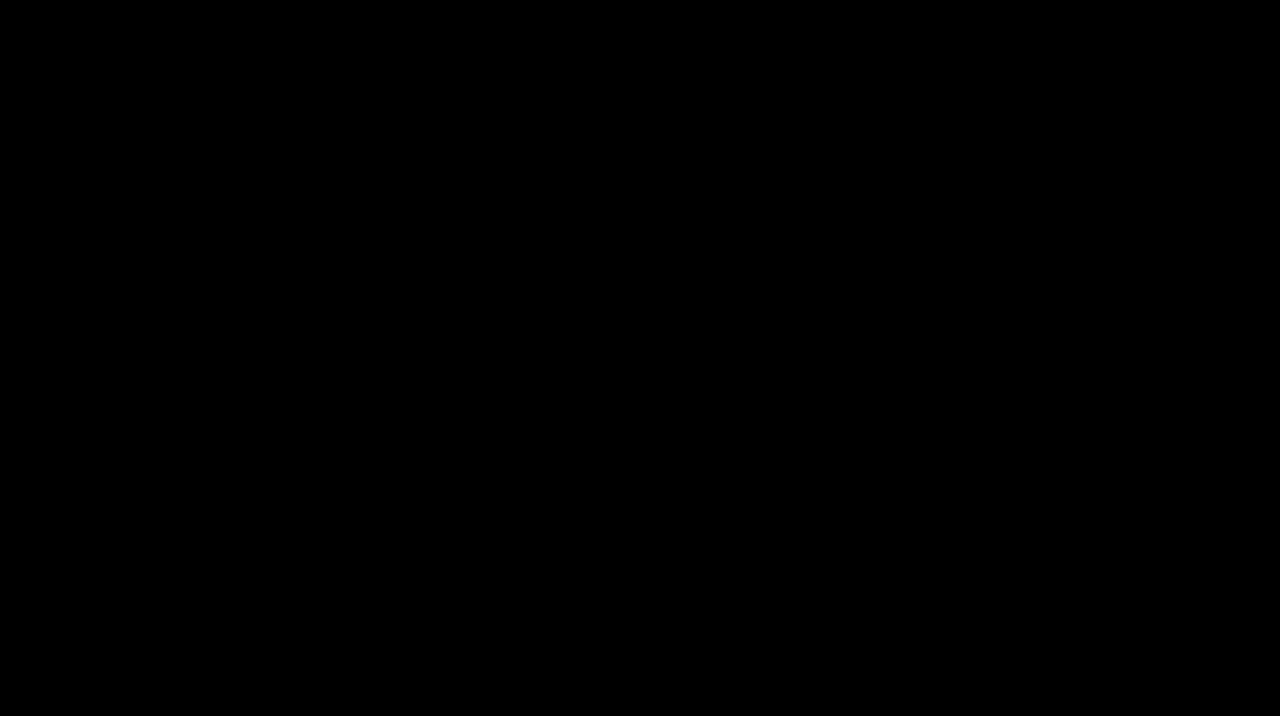
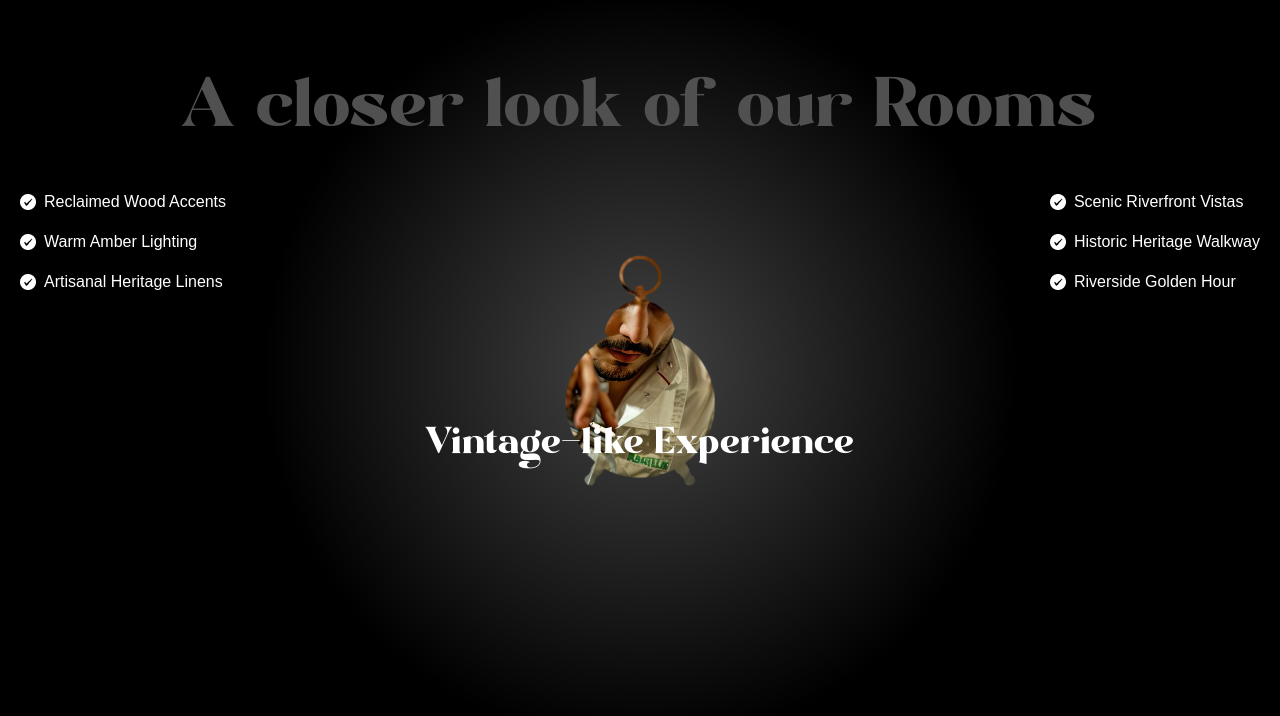
Before and after one commit to Franciumjr/gsap_landing, a React (Vite) app: page / in a window 1280 px wide. Shown: the part 2844-3560 px from the top of the page. Before the commit the page ends 2732 px from the top, so only its background shows below. Built offline with nearby package versions, Linux system fonts and the light colour scheme; a web font is replaced by a local one.

Commit message:
Added art component

```diff
--- a/src/App.jsx
+++ b/src/App.jsx
@@ -5,6 +5,7 @@ import Rooms from './components/Rooms.jsx'
 import gsap from 'gsap';
 import { ScrollTrigger, SplitText } from 'gsap/all';
 import About from "./components/About.jsx"
+import Art from './components/Art.jsx';
 
 gsap.registerPlugin(ScrollTrigger, SplitText);
 
@@ -15,6 +16,7 @@ const App = () => {
       <Hero></Hero>
       <Rooms></Rooms>
       <About></About>
+      <Art></Art>
     </main>
   )
 }
--- a/src/components/About.jsx
+++ b/src/components/About.jsx
@@ -37,7 +37,7 @@ const About = () => {
             <div className="content">
                 <div className="md:col-span-8">
                     <p className='badge'>Near-Perfect Rooms</p>
-                    <h2>Your stay matters <span className='text-white'>-</span>from the room to the toilet .</h2>
+                    <h2>Your stay matters <span className='text-white'>-</span>from the room all the way to the toilet .</h2>
 
                 </div>
                 <div className="sub-content">
--- a/src/components/Art.jsx
+++ b/src/components/Art.jsx
@@ -1,10 +1,82 @@
 import React from 'react'
+import gsap from 'gsap'
+import { useGSAP } from '@gsap/react'
+import { features, goods } from '../constants'
+import { useMediaQuery } from 'react-responsive'
+const Art = () => {
 
-const Art = () => {
+  const isMobile = useMediaQuery({maxWidth: 767});
+  useGSAP(() => {
+    const start = isMobile ? 'top 20%' : 'top top';
+
+    const tlmask = gsap.timeline({
+      scrollTrigger: {
+        trigger: '#art',
+        start,
+        end: 'bottom center',
+        scrub: 1.5,
+        pin: true,
+      }
+    }
+    )
+    tlmask
+    .to(".will-fade", {
+      opacity: 0,
+      stagger: 0.5,
+      ease: 'power1.inOut',
+    })
+    .to(".masked-img", {
+      scale: 1.4,
+      maskPosition: 'center',
+      maskSize: '400%',
+      duration: 2,
+      ease: 'power3.inOut',
+    })
+    .to(".masked-content", {
+      opacity: 1,
+      duration: 1,
+      ease: 'power3.inOut'
+    })
+  }, [])
+
   return (
-    <div>
+    <section id='art'>
+      <div className="container mx-auto h-full pt-20 ">
+        <h2 className='will-fade'>A closer look of our Rooms</h2>
+        <div className="content">
+          <ul className='space-y-4 will-fade'>
+            {features.map((feature, index) => (
+              <li key={index} className='flex items-center gap-2'>
+              <img src="/images/check.png" alt="check" />
+              <p>{feature}</p>
+              </li>
 
-    </div>
+            ))
+            }
+          </ul>
+          <div className="cocktail-img">
+            <img src="/images/under-img.jpg" className='abs-center masked-img size-full object-contain' alt="" />
+          </div>
+          <ul className='space-y-4 will-fade'>
+            {goods.map((good, index) => (
+              <li key={index} className='flex items-center justify-start gap-2'>
+              <img src="/images/check.png" alt="check" />
+              <p className='md:w-fit w-60'>{good}</p>
+              </li>
+
+            ))
+            }
+          </ul>
+        </div>
+        <div className="masked-container">
+          <h2 className="will-fade">Vintage-like Experience</h2>
+          <div className="masked-content">
+            <h3>Made with Craft, Poured with Passion</h3>
+            <p>Not just a Hotel. Rather an Experience.</p>
+          </div>
+        </div>
+      </div>
+    </section>
   )
 }
 
--- a/src/constants/index.js
+++ b/src/constants/index.js
@@ -63,5 +63,17 @@ const mockTailLists = [
  },
 ];
 
+const features = [
+	"Reclaimed Wood Accents",
+	"Warm Amber Lighting",
+	"Artisanal Heritage Linens",
+]
 
-export { navLinks , cocktailLists, mockTailLists};
+const goods = [
+	"Scenic Riverfront Vistas",
+	"Historic Heritage Walkway",
+	"Riverside Golden Hour",
+]
+
+
+export { navLinks , cocktailLists, mockTailLists, features, goods};
--- a/src/index.css
+++ b/src/index.css
@@ -53,7 +53,7 @@ body {
 }
 
 @utility masked-img {
-    mask-image: url("/images/mask-img.png");
+    mask-image: url("/images/masked-img.png");
     mask-repeat: no-repeat;
     mask-position: center;
     mask-size: 50%;
@@ -244,7 +244,7 @@ body {
         @apply flex-center flex-col min-h-dvh p-5 mt-20 relative radial-gradient;
 
         h2 {
-            @apply relative md:text-[20vw] text-8xl text-nowrap leading-none font-modern-negra text-center text-[#505050] mb-8;
+            @apply relative md:text-[7vw] text-5xl text-nowrap leading-none font-modern-negra text-center text-[#505050] mb-8;
         }
 
         .content {
@@ -264,13 +264,15 @@ body {
                 @apply opacity-0 md:px-0 px-5 space-y-5 absolute md:bottom-5 bottom-52 left-1/2 -translate-x-1/2;
 
                 h3 {
-                    @apply md:text-5xl text-2xl text-center font-serif md:w-full w-80 text-white;
+                    @apply  md:text-5xl text-2xl text-center font-serif md:w-full w-80 text-white;
                 }
 
                 p {
                     @apply text-lg text-center;
                 }
             }
+
+
         }
     }
 
```
Also changed, not shown: public/images/masked-img.png (added).
